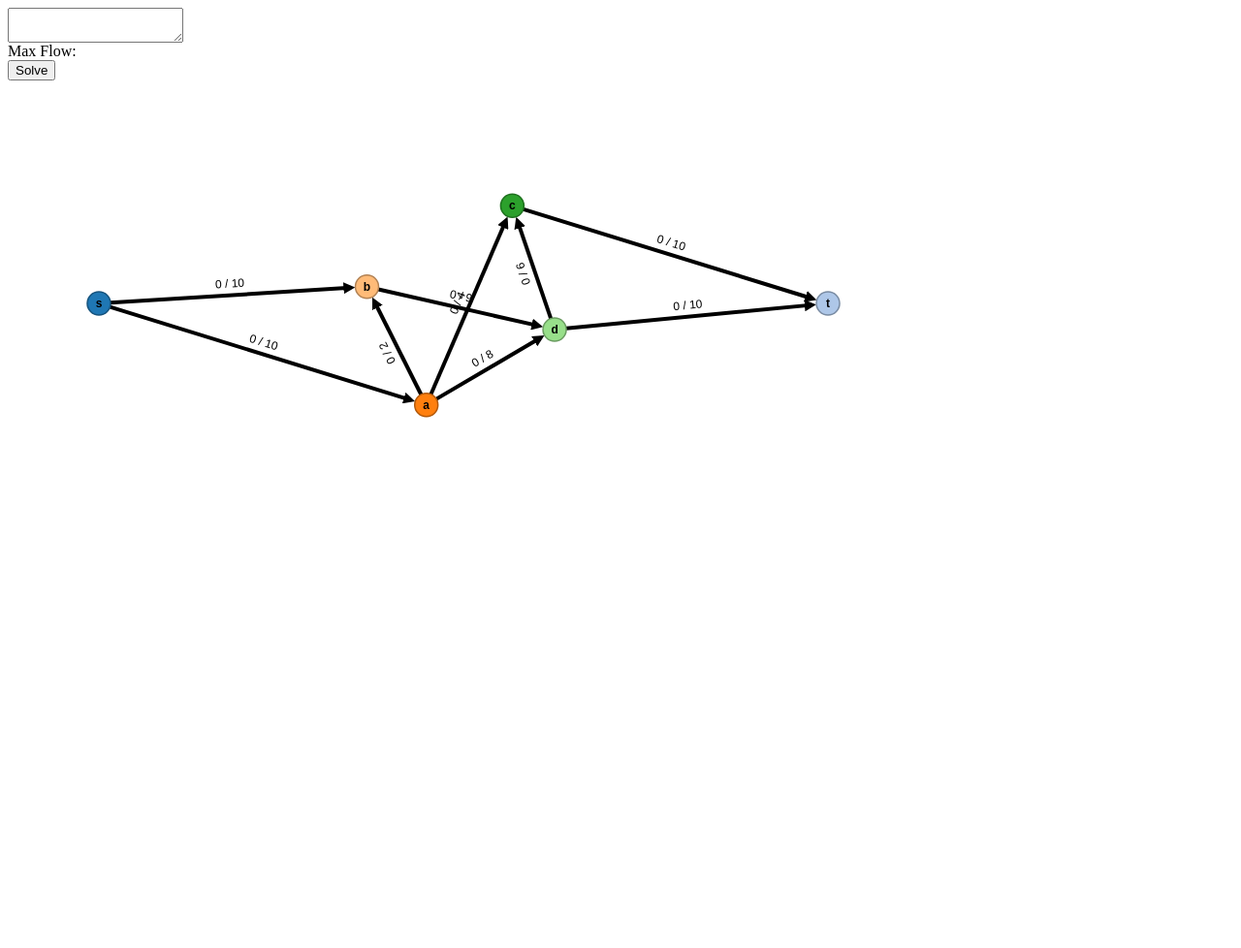
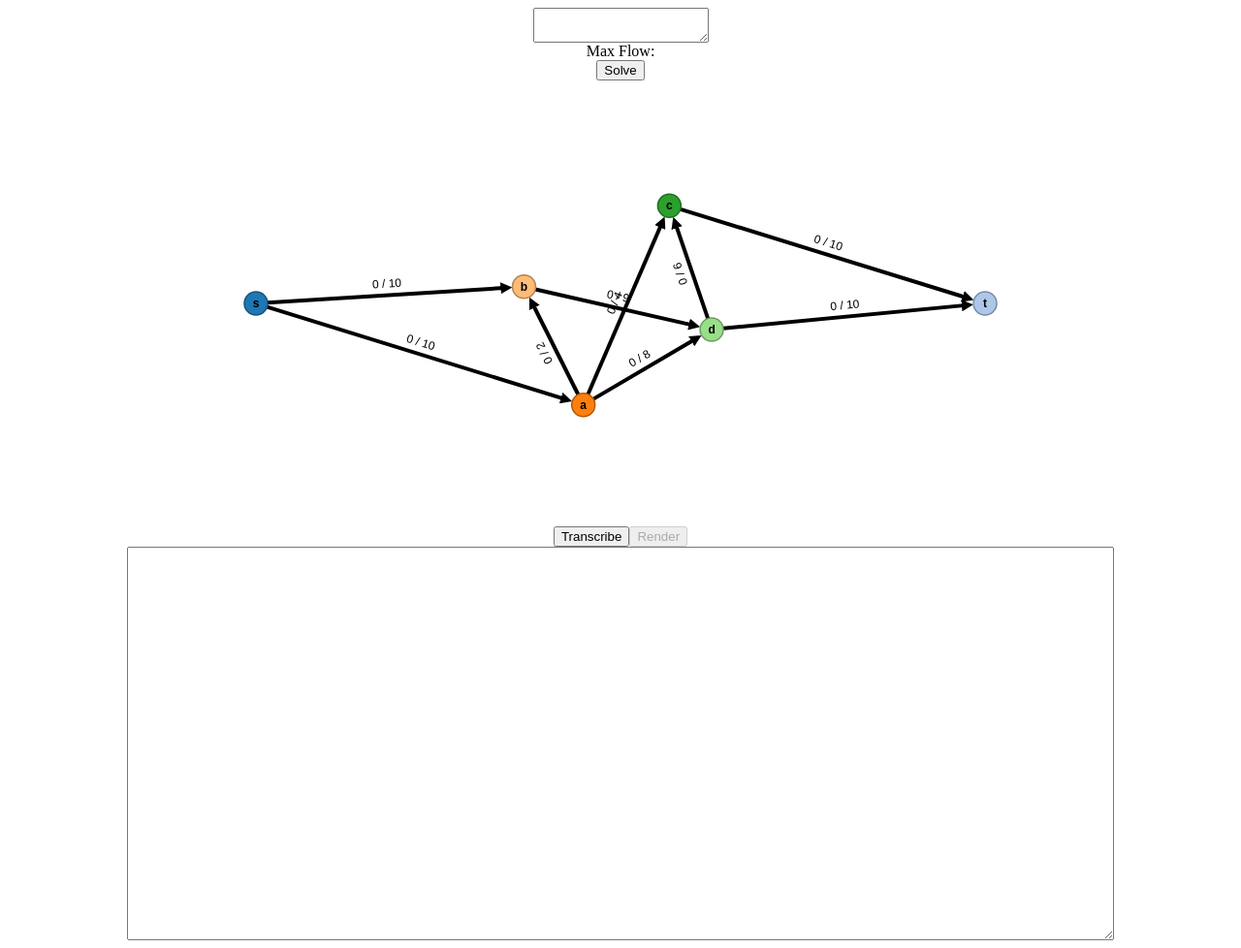
Before and after one commit to estk/nf, a plain HTML site: page index.html in a window 1280 px wide. Shown: the whole page at 97% size. Before the commit the page ends 800 px from the top, so only its background shows below. Drawn offline with nearby package versions, Linux system fonts and the light colour scheme.

Commit message:
Added transcribe box and button.

```diff
--- a/app.css
+++ b/app.css
@@ -1,14 +1,34 @@
 textarea {
   text-align: center;
   display:block;
+  margin: auto;
 }
-button {
+textarea.transcribe {
+  text-align: left;
   display: block;
+  margin: auto;
+  width: 80%;
+  height: 400px;
+}
+.solve {
+  margin:auto;
+  display: block;
+}
+.btncontainer {
+  display:table;
+  margin:auto;
+}
+.maxflow {
+  text-align: center;
+  display:block;
+  margin:auto;
 }
 
 svg {
   background-color: #FFF;
   cursor: default;
+  display:block;
+  margin:auto;
   -webkit-user-select: none;
   -moz-user-select: none;
   -ms-user-select: none;
--- a/graph.js
+++ b/graph.js
@@ -5,16 +5,19 @@ var width = 960 - margin.left - margin.right,
     colors = d3.scale.category20(),
     percentile = width/10;
 
+var body = d3.select('body');
 // TextBox
-var textBox = d3.select('body').append('textarea')
+var textBox = body.append('textarea')
     .onKey('return', textboxHandler);
 
 // MaxFlow
-var maxFlow = d3.select('body').append('div')
+var maxFlow = body.append('div')
+    .attr('class', 'maxflow')
     .text("Max Flow: ")
   .append("span");
 
-var solveButton = d3.select('body').append('button')
+var solveButton = body.append('button')
+    .attr('class', 'solve')
     .attr("name", "solve")
     .attr("type", "button")
     .text("Solve");
@@ -468,3 +471,47 @@ d3.select(window)
   .on('keydown', keydown)
   .on('keyup', keyup);
 restart();
+
+
+
+// JSONify graph
+var btnContainer = body.append('div')
+    .attr('class', 'btncontainer');
+
+var transcribeButton = btnContainer.append('button')
+    .attr('class', 'transcribe')
+    .attr("name", "solve")
+    .attr("type", "button")
+    .text("Transcribe")
+    .on('click', transcribeGraph);
+
+var transcribeButton = btnContainer.append('button')
+    .attr('class', 'render')
+    .attr("name", "solve")
+    .attr("type", "button")
+    .text("Render")
+    .attr('disabled', true)
+    .on('click', renderGraph);
+
+var transcribeArea = body.append('textarea')
+    .attr('class', 'transcribe')
+    .onKey('return', transcribeGraph);
+
+function transcribeGraph () {
+  var graph = {
+    vertices: nodes,
+    edges: links,
+  },
+  graphJSON = JSON.stringify(graph, null, 2);
+  transcribeArea[0][0].value = graphJSON;
+}
+
+function renderGraph () {
+  debugger;
+  var graph = JSON.parse(transcribeArea[0][0].value);
+
+  // This needs work
+  nodes = graph.vertices;
+  links = graph.edges;
+  restart();
+}
```
